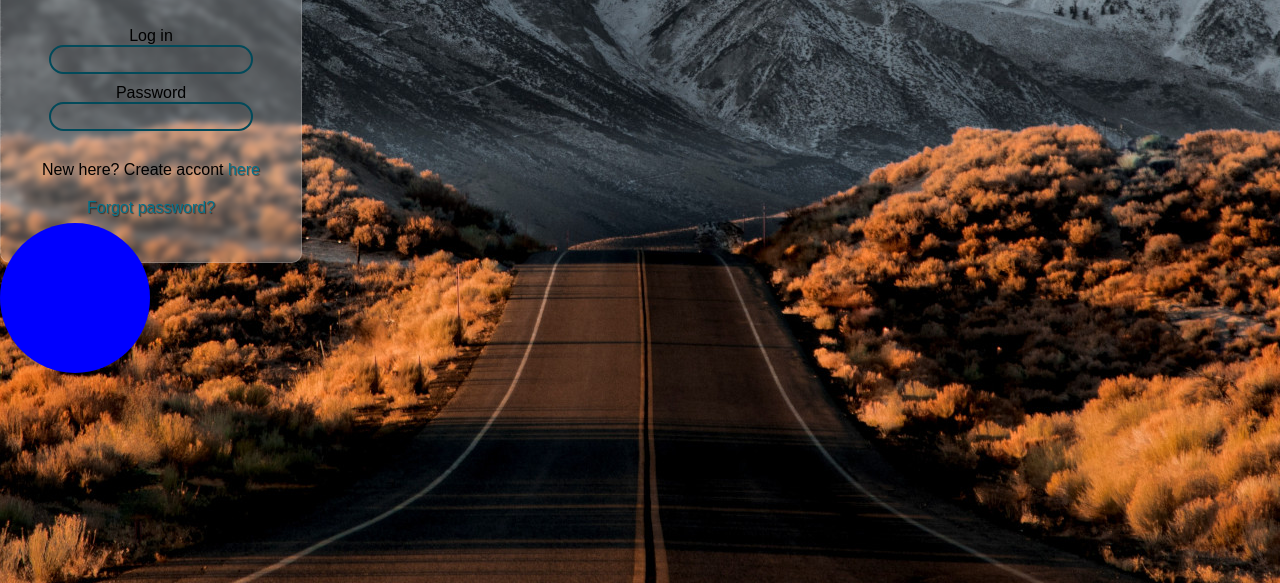
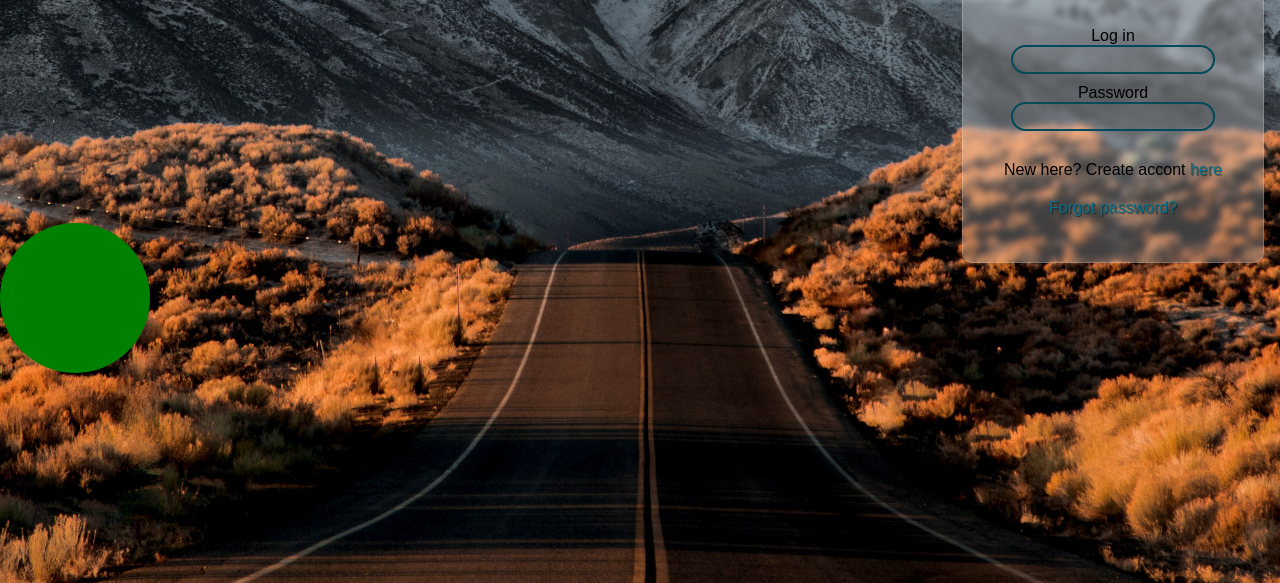
Before and after one commit to claudio98marcio/login-project, a plain HTML site: page index.html in a window 1280 px wide. Shown: the part 217-800 px from the top of the page. Drawn offline with Linux system fonts and the light colour scheme.

Commit message:
testing whatever
testing

```diff
--- a/style/s001.css
+++ b/style/s001.css
@@ -25,6 +25,7 @@ body{
     height: 350px;
     position: absolute;
     top: 10vw;
+    right: 2vh;
     background-color: rgba(255, 255, 255, 0.25);
     backdrop-filter: blur(3px);
     border: 1px solid rgba(255, 255, 255, 0.18);
@@ -75,5 +76,5 @@ div > p > a{
     width: 150px;
     height: 150px;
     border-radius: 150px;
-    background-color: blue;
+    background-color: green;
 }
```
